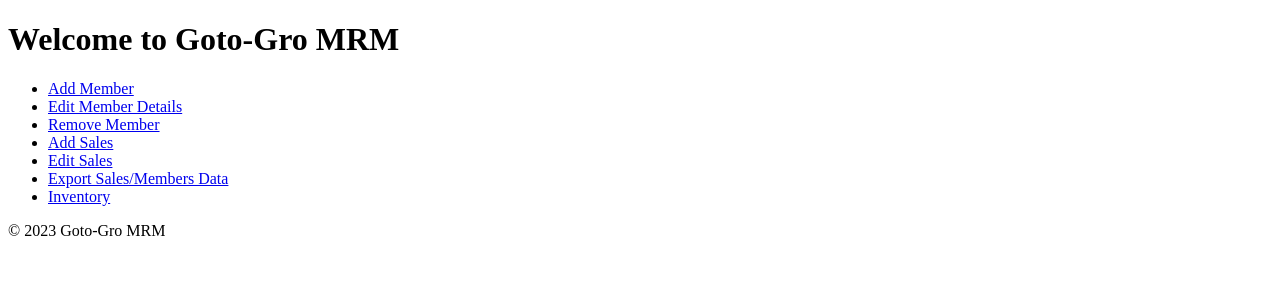
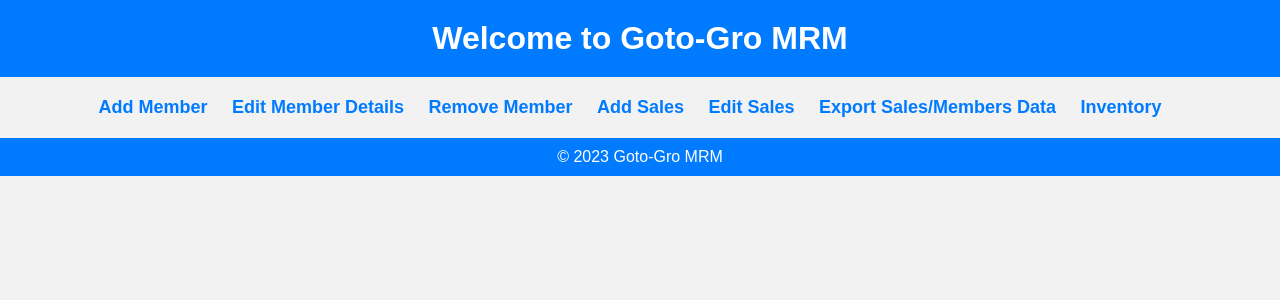
Before and after one commit to AliGoose/GotoGro-MRM, a PHP site: page / in a window 1280 px wide. Shown: the top 300 px of the page. Run offline with PHP 8.4, Linux system fonts and the light colour scheme.

Commit message:
Adding css style to homepage

```diff
--- a/index.php
+++ b/index.php
@@ -4,6 +4,7 @@
     <meta charset="UTF-8">
     <meta name="viewport" content="width=device-width, initial-scale=1.0">
     <title>Goto-Gro MRM</title>
+    <link rel="stylesheet" type="text/css" href="styles.css">
 </head>
 <body>
     <header>
--- /dev/null
+++ b/styles.css
@@ -0,0 +1,60 @@
+/* styles.css */
+
+/* Reset some default browser styles */
+body, h1, h2, ul, li, p {
+    margin: 0;
+    padding: 0;
+}
+
+/* Apply a background color and set text color */
+body {
+    background-color: #f2f2f2;
+    font-family: Arial, sans-serif;
+    color: #333;
+}
+
+/* Style the header */
+header {
+    background-color: #007bff;
+    color: #fff;
+    padding: 20px;
+    text-align: center;
+}
+
+/* Style the navigation menu */
+nav ul {
+    list-style-type: none;
+    text-align: center;
+    padding: 20px;
+}
+
+nav li {
+    display: inline;
+    margin-right: 20px;
+}
+
+nav a {
+    text-decoration: none;
+    color: #007bff;
+    font-weight: bold;
+    font-size: 18px;
+    transition: color 0.3s;
+}
+
+nav a:hover {
+    color: #0056b3;
+}
+
+/* Style the footer */
+footer {
+    text-align: center;
+    padding: 10px;
+    background-color: #007bff;
+    color: #fff;
+}
+
+/* Center the entire page */
+.container {
+    max-width: 800px;
+    margin: 0 auto;
+}
```
